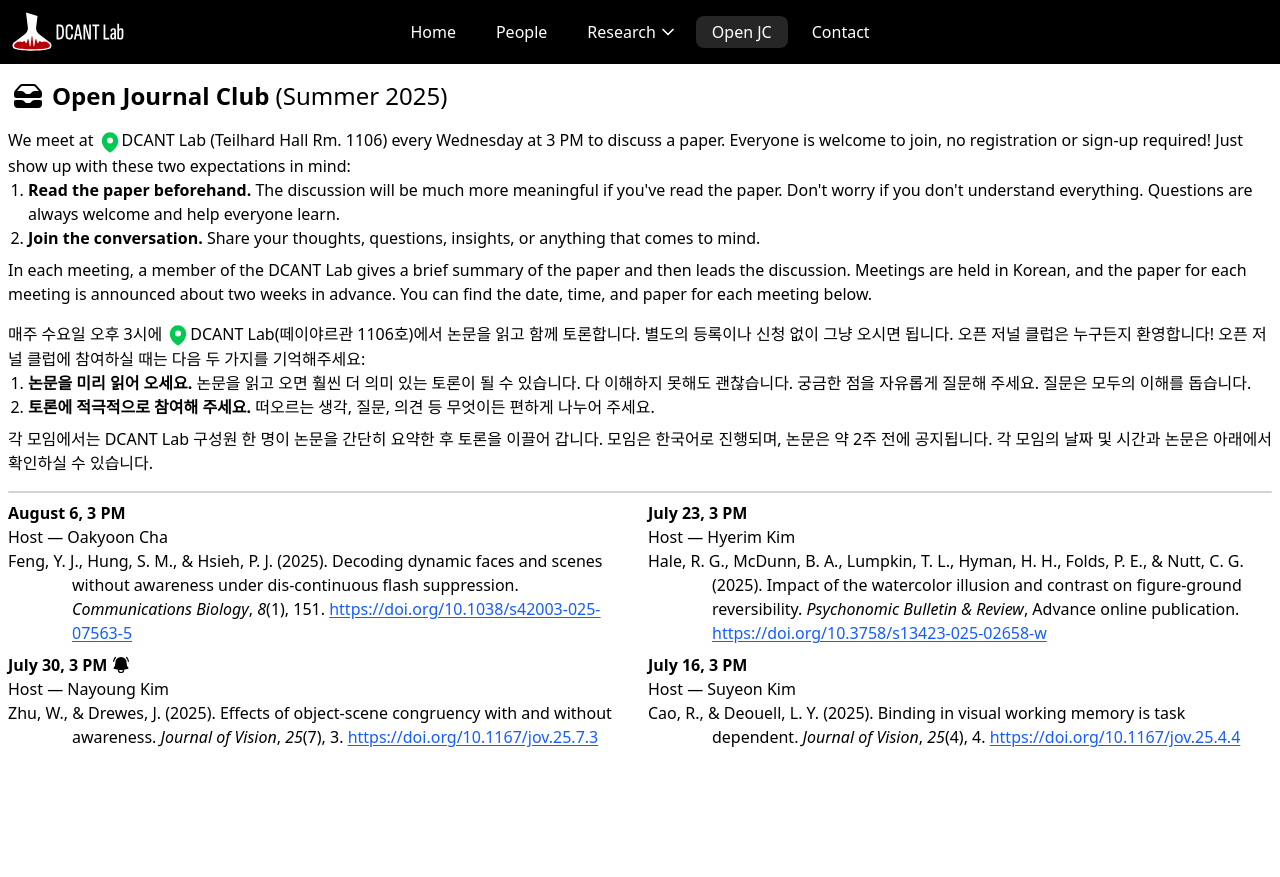
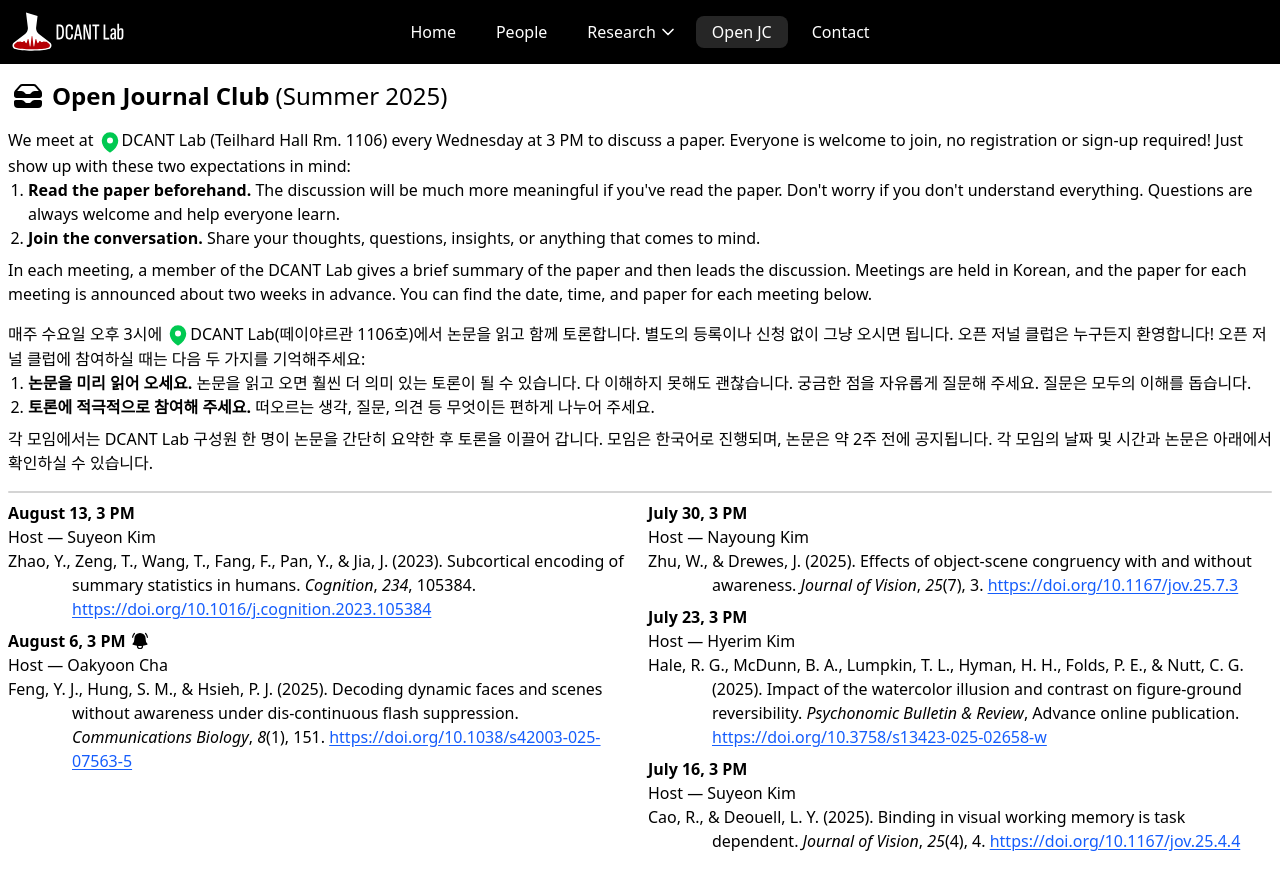
Before and after one commit to dcantlab/dcantlab.github.io, a plain HTML site: page open-jc.html in a window 1280 px wide. Before the commit the page ends 800 px from the top, so only its background shows below. Drawn offline with Linux system fonts and the light colour scheme.

Commit message:
Add upcoming session to Open JC schedule

```diff
--- a/open-jc.html
+++ b/open-jc.html
@@ -127,20 +127,27 @@
 
         <!-- start schedule section -->
         <div class="md:columns-2 mt-2 mb-4">
-          <h2 class="font-bold break-inside-avoid break-after-avoid">August 6, 3 PM</h2>
+          <h2 class="font-bold break-inside-avoid break-after-avoid">August 13, 3 PM</h2>
+          <ul class="mb-2 break-inside-avoid break-before-avoid">
+            <li>Host &mdash; Suyeon Kim</li>
+            <li class="hanging-16">Zhao, Y., Zeng, T., Wang, T., Fang, F., Pan, Y., &amp; Jia, J. (2023). Subcortical encoding of summary statistics in humans. <span class="italic">Cognition</span>, <span class="italic">234</span>, 105384.
+              <a class="underline-blue-600 break-words" href="https://library.sogang.ac.kr/outlink?moduleId=eds&linkType=clink&targetUrl=https%3A%2F%2Fwww.sciencedirect.com%2Fscience%2Flink%3Fref_val_fmt%3Dinfo%3Aofi%2Ffmt%3Akev%3Amtx%3Ajournal%26svc_val_fmt%3Dinfo%3Aofi%2Ffmt%3Akev%3Amtx%3Asch_srv%26rfr_dat%3Dsaltver%3A1%26rfr_dat%3Dorigin%3AEBSCOLINK%26ctx_enc%3Dinfo%3Aofi%2Fenc%3AUTF-8%26ctx_ver%3DZ39.88-2004%26svc.fulltext%3Dyes%26rft_id%3Dinfo%3Adoi%2F10.1016%2Fj.cognition.2023.105384" target="_blank">https://doi.org/10.1016/j.cognition.2023.105384</a></li>
+          </ul>
+
+          <h2 class="inline-flex items-center font-bold break-inside-avoid break-after-avoid">
+            <span>August 6, 3 PM</span>
+            <svg class="size-5 mx-1" xmlns="http://www.w3.org/2000/svg" viewBox="0 0 24 24" fill="currentColor"\>
+              <path d="M5.85 3.5a.75.75 0 0 0-1.117-1 9.719 9.719 0 0 0-2.348 4.876.75.75 0 0 0 1.479.248A8.219 8.219 0 0 1 5.85 3.5ZM19.267 2.5a.75.75 0 1 0-1.118 1 8.22 8.22 0 0 1 1.987 4.124.75.75 0 0 0 1.48-.248A9.72 9.72 0 0 0 19.266 2.5Z" />
+              <path fill-rule="evenodd" d="M12 2.25A6.75 6.75 0 0 0 5.25 9v.75a8.217 8.217 0 0 1-2.119 5.52.75.75 0 0 0 .298 1.206c1.544.57 3.16.99 4.831 1.243a3.75 3.75 0 1 0 7.48 0 24.583 24.583 0 0 0 4.83-1.244.75.75 0 0 0 .298-1.205 8.217 8.217 0 0 1-2.118-5.52V9A6.75 6.75 0 0 0 12 2.25ZM9.75 18c0-.034 0-.067.002-.1a25.05 25.05 0 0 0 4.496 0l.002.1a2.25 2.25 0 1 1-4.5 0Z" clip-rule="evenodd" />
+            </svg>
+          </h2>
           <ul class="mb-2 break-inside-avoid break-before-avoid">
             <li>Host &mdash; Oakyoon Cha</li>
             <li class="hanging-16">Feng, Y. J., Hung, S. M., &amp; Hsieh, P. J. (2025). Decoding dynamic faces and scenes without awareness under dis-continuous flash suppression. <span class="italic">Communications Biology</span>, <span class="italic">8</span>(1), 151.
               <a class="underline-blue-600 break-words" href="https://doi.org/10.1038/s42003-025-07563-5" target="_blank">https://doi.org/10.1038/s42003-025-07563-5</a></li>
           </ul>
 
-          <h2 class="inline-flex items-center font-bold break-inside-avoid break-after-avoid">
-            <span>July 30, 3 PM</span>
-            <svg class="size-5 mx-1" xmlns="http://www.w3.org/2000/svg" viewBox="0 0 24 24" fill="currentColor"\>
-              <path d="M5.85 3.5a.75.75 0 0 0-1.117-1 9.719 9.719 0 0 0-2.348 4.876.75.75 0 0 0 1.479.248A8.219 8.219 0 0 1 5.85 3.5ZM19.267 2.5a.75.75 0 1 0-1.118 1 8.22 8.22 0 0 1 1.987 4.124.75.75 0 0 0 1.48-.248A9.72 9.72 0 0 0 19.266 2.5Z" />
-              <path fill-rule="evenodd" d="M12 2.25A6.75 6.75 0 0 0 5.25 9v.75a8.217 8.217 0 0 1-2.119 5.52.75.75 0 0 0 .298 1.206c1.544.57 3.16.99 4.831 1.243a3.75 3.75 0 1 0 7.48 0 24.583 24.583 0 0 0 4.83-1.244.75.75 0 0 0 .298-1.205 8.217 8.217 0 0 1-2.118-5.52V9A6.75 6.75 0 0 0 12 2.25ZM9.75 18c0-.034 0-.067.002-.1a25.05 25.05 0 0 0 4.496 0l.002.1a2.25 2.25 0 1 1-4.5 0Z" clip-rule="evenodd" />
-            </svg>
-          </h2>
+          <h2 class="font-bold break-inside-avoid break-after-avoid">July 30, 3 PM</h2>
           <ul class="mb-2 break-inside-avoid break-before-avoid">
             <li>Host &mdash; Nayoung Kim</li>
             <li class="hanging-16">Zhu, W., &amp; Drewes, J. (2025). Effects of object-scene congruency with and without awareness. <span class="italic">Journal of Vision</span>, <span class="italic">25</span>(7), 3.
```
